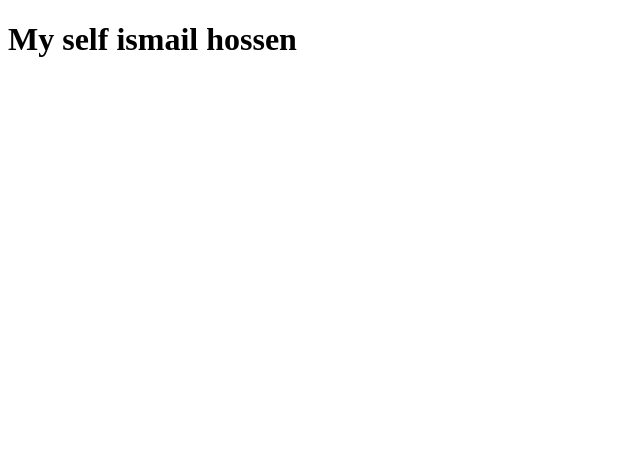
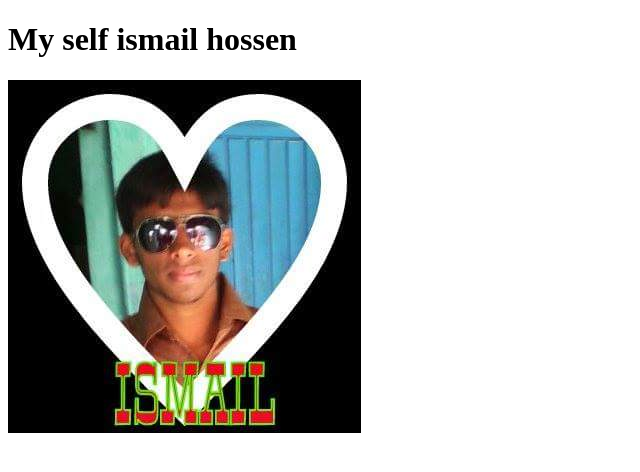
Before and after one commit to ismailhossenpub/my-second-project, a plain HTML site: page index.html in a window 1280 px wide. Shown: the whole page, without its empty margins (0-640 px from the left). Drawn offline with Linux system fonts and the light colour scheme.

Commit message:
added my picture

```diff
--- a/index.html
+++ b/index.html
@@ -7,5 +7,6 @@
 </head>
 <body>
     <h1>My self ismail hossen</h1>
+    <img src="p1.jpeg" alt="my picture">
 </body>
 </html>
```
